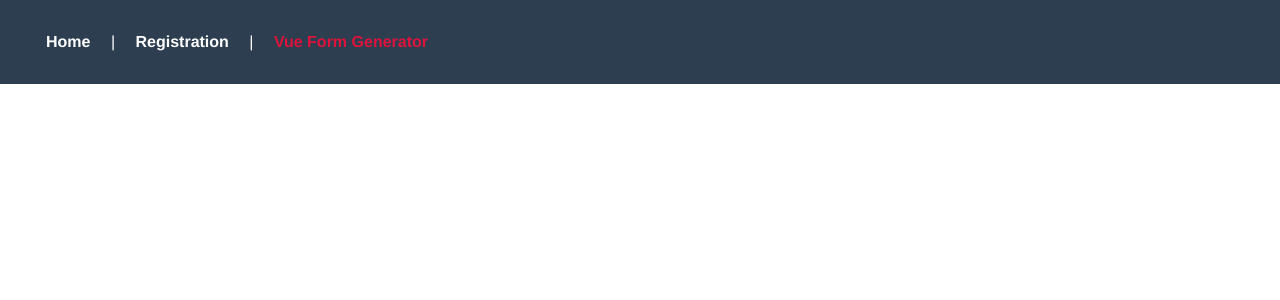
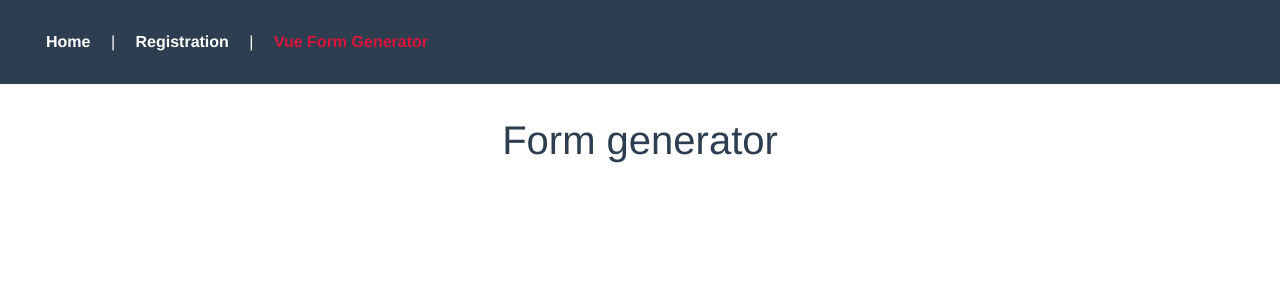
Before and after one commit to nemanja85/Vue-App, a Vue app: page /formgenerator in a window 1280 px wide. Shown: the top 300 px of the page. Built offline with nearby package versions, Linux system fonts and the light colour scheme; what @braid/vue-formulate would draw is missing.

Commit message:
install plugin vue-form-generator

```diff
--- a/package.json
+++ b/package.json
@@ -12,6 +12,7 @@
     "axios": "^0.20.0",
     "core-js": "^3.6.5",
     "vue": "^2.6.11",
+    "vue-form-generator": "^2.3.4",
     "vue-router": "^3.2.0",
     "vuex": "^3.4.0"
   },
--- /dev/null
+++ b/src/components/FormGenerator.vue
@@ -0,0 +1,9 @@
+<template>
+    <h1>Form generator</h1>
+</template>
+
+<script>
+export default {
+
+}
+</script>
--- a/src/router/index.js
+++ b/src/router/index.js
@@ -19,7 +19,7 @@ const routes = [
   },
   {
     path: '/formgenerator',
-    name: 'FormGenerator',
+    name: 'VueFormGenerator',
     component: FormGenerator
   }
 ]
--- a/src/views/VueFormGenerator.vue
+++ b/src/views/VueFormGenerator.vue
@@ -0,0 +1,16 @@
+<template>
+    <div class="vueformgenerator">
+        <form-generator />
+    </div>
+</template>
+
+<script>
+import FormGenerator from '@/components/FormGenerator.vue'
+
+export default {
+    name: 'VueFormGenerator',
+    components: {
+        FormGenerator
+    }
+}
+</script>
```
Also changed, not shown: 1 other file (tests, documents, lock files or other folders).
